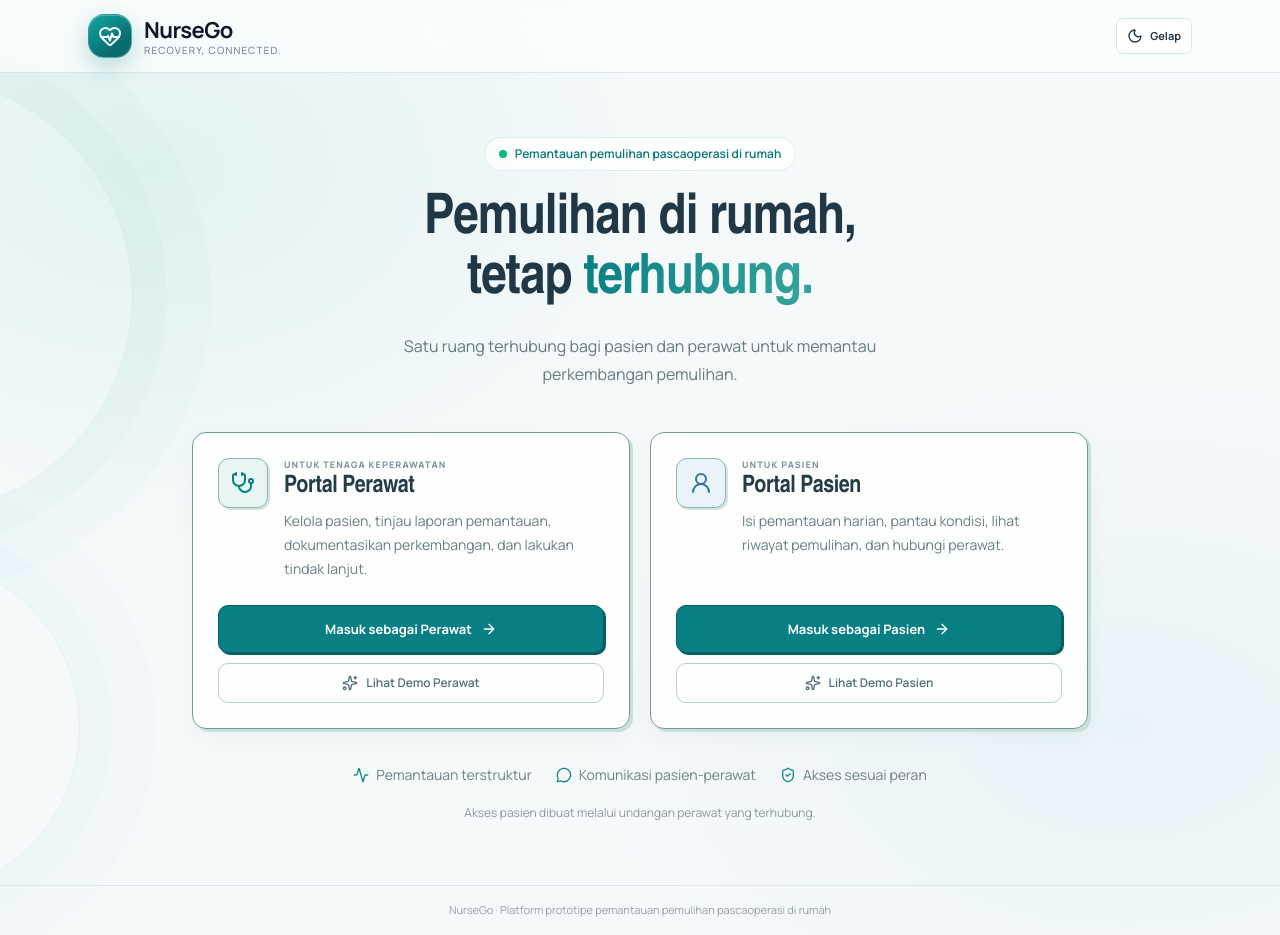
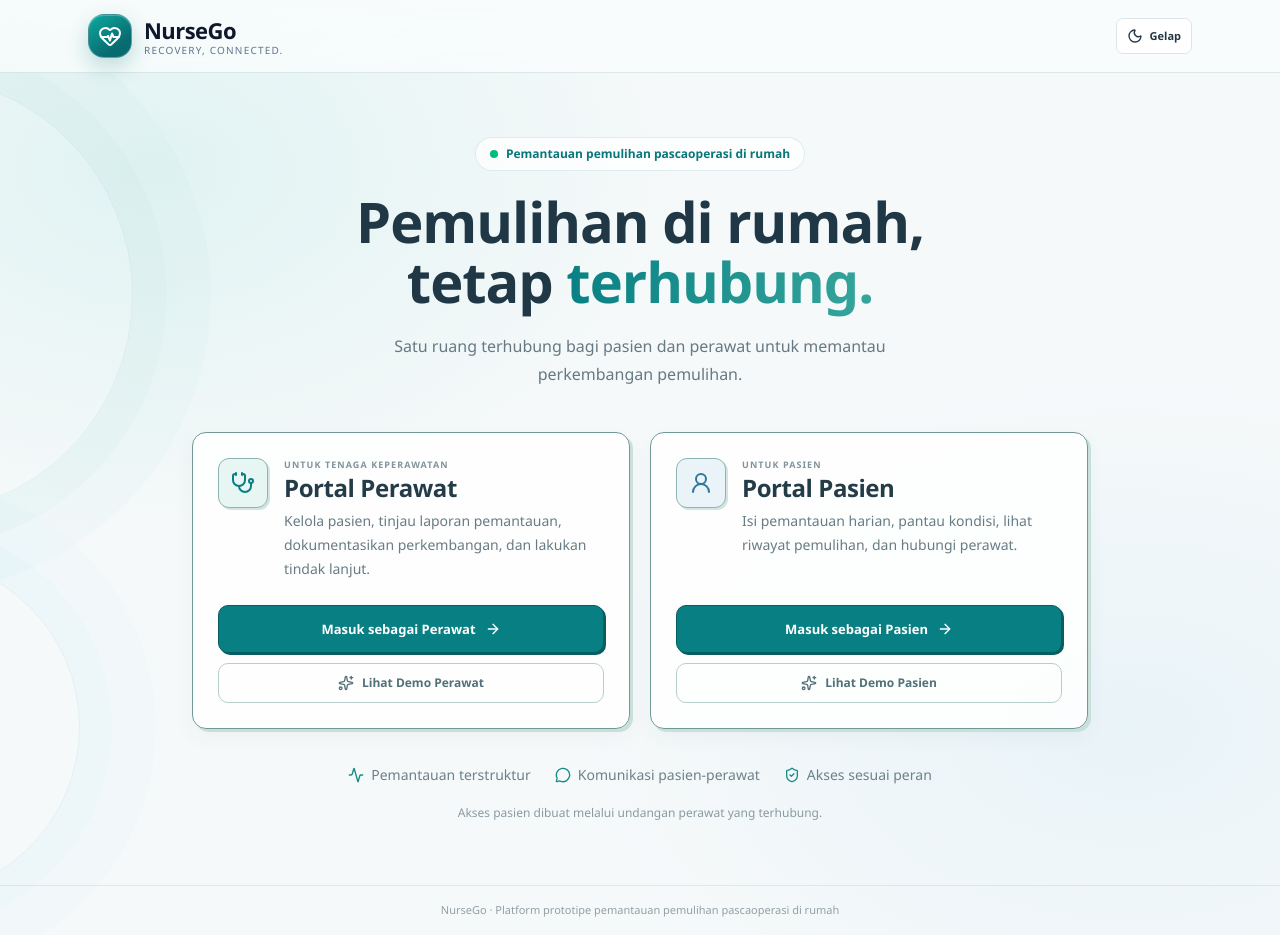
Before and after one commit to suitsiap03-ctrl/NurseGo, a React (Vite) app: page / in a window 1280 px wide. Built offline with nearby package versions, Linux system fonts and the light colour scheme; no server answers.

Commit message:
Apply Nunito Sans and Outfit typography pairing

```diff
--- a/src/index.css
+++ b/src/index.css
@@ -1,5 +1,5 @@
 @import "tailwindcss";
-@import url("https://fonts.googleapis.com/css2?family=Barlow+Condensed:wght@500;600;700;800&family=Manrope:wght@400;500;600;700;800&display=swap");
+@import url("https://fonts.googleapis.com/css2?family=Nunito+Sans:wght@400;500;600;700;800;900&family=Outfit:wght@400;500;600;700;800&display=swap");
 
 :root {
   font-family: 'Inter', 'Segoe UI', Roboto, Arial, sans-serif;
@@ -1754,3 +1754,32 @@ html[data-theme="dark"] ::selection { background: #276b69; color: #fff; }
 @media (prefers-reduced-motion: reduce) {
   .nursego-entry-portal, .nursego-entry-primary, .nursego-entry-demo { transition: none !important; }
 }
+
+
+/* NurseGo typography: friendly UI with a confident geometric display face. */
+:root {
+  --ng-font-body: 'Nunito Sans', 'Segoe UI', Roboto, Arial, sans-serif;
+  --ng-font-display: 'Outfit', 'Nunito Sans', 'Segoe UI', sans-serif;
+  font-family: var(--ng-font-body) !important;
+}
+html, body, button, input, select, textarea, optgroup {
+  font-family: var(--ng-font-body) !important;
+}
+h1, h2, h3, h4, h5, h6,
+.nursego-welcome-intro h1,
+.nursego-portal-card h2,
+.nursego-public-title,
+.nursego-section-title,
+.nursego-entry-title,
+.nursego-entry-portal h2 {
+  font-family: var(--ng-font-display) !important;
+  letter-spacing: -0.025em;
+  font-weight: 700;
+}
+.nursego-brand,
+.nursego-brand-mark,
+.nursego-entry-brand,
+.nursego-entry-title span,
+.nursego-public-title span {
+  font-family: var(--ng-font-display) !important;
+}
```
